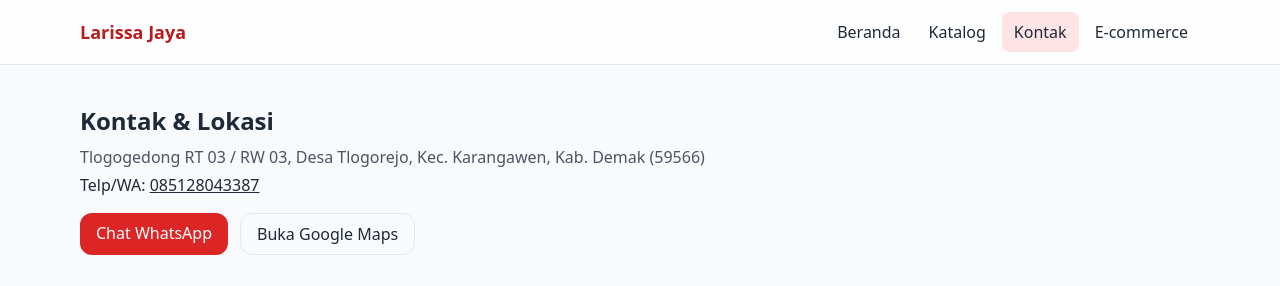
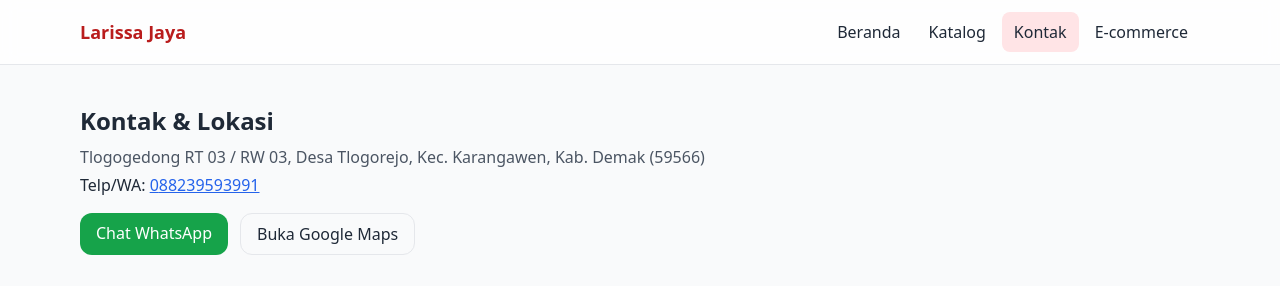
Before and after one commit to araorauwu/larissa-jaya-website, a React (Vite) app: page /kontak in a window 1280 px wide. Shown: the top 286 px of the page. Built offline with nearby package versions, Linux system fonts and the light colour scheme.

Commit message:
chore: update nomor WhatsApp toko

```diff
--- a/src/components/ProductCard.jsx
+++ b/src/components/ProductCard.jsx
@@ -9,7 +9,7 @@
         <h4 className="font-semibold">{item.name}</h4>
         <p className="text-sm text-gray-500 mt-1">{item.note}</p>
         <div className="mt-auto pt-3">
-          <WhatsAppButton message={msg} />
+          <WhatsAppButton text={`Tanya Produk`} />
         </div>
       </div>
     </div>
--- a/src/components/WhatsAppButton.jsx
+++ b/src/components/WhatsAppButton.jsx
@@ -1,14 +1,21 @@
 import { waLink } from '../utils/helpers'
 
-export default function WhatsAppButton({label='Pesan via WhatsApp', message='Halo, saya mau tanya produk', phone='6285128043387'}){
+export default function WhatsAppButton({ text = "Pesan via WhatsApp" }) {
+  const phone = "6285128043387"; // nomor toko format internasional
+
+  // Pesan otomatis (URL Encoded)
+  const message = encodeURIComponent("Halo kak, saya mau tanya tentang produk di Larissa Jaya 😊");
+
+  const waUrl = `https://wa.me/${phone}?text=${message}`;
+
   return (
     <a
-      href={waLink({phone, text: message})}
+      href={waUrl}
       target="_blank"
-      rel="noreferrer"
-      className="inline-flex items-center justify-center px-4 py-2 rounded-xl bg-brand-600 text-white hover:bg-brand-700 transition"
+      rel="noopener noreferrer"
+      className="bg-green-600 hover:bg-green-700 text-white font-medium px-4 py-2 rounded-xl inline-flex items-center"
     >
-      {label}
+      {text}
     </a>
-  )
+  );
 }
--- a/src/data/catalog.js
+++ b/src/data/catalog.js
@@ -1,12 +1,16 @@
 export const social = {
   tiktok: 'https://www.tiktok.com/@larissa_jayaa',
-  instagram: 'https://www.instagram.com/larissa_jaya?igsh=YnRmc2gzYnc5bDU2',
-  shopee: '#',      // nanti diganti kalau sudah punya
-  tokopedia: '#',   // nanti juga diganti kalau sudah punya
-  phone: '6285128043387', // format WA harus dimulai 62
+  instagram: 'https://www.instagram.com/larissa_jaya/',
+  shopee: '#',
+  tokopedia: '#',
+
+  // 👉 UBAH DI SINI
+  phone: '6288239593991',
+
   address: 'Tlogogedong RT 03 / RW 03, Desa Tlogorejo, Kec. Karangawen, Kab. Demak (59566)',
   maps: 'https://maps.app.goo.gl/XoKkfrtvte3UWpJc8'
 }
+
 
 
 export const categories = [
--- a/src/routes/Contact.jsx
+++ b/src/routes/Contact.jsx
@@ -1,21 +1,58 @@
 import { social } from '../data/catalog'
 
 export default function Contact(){
+
+  // ✅ Gunakan nomor dari data toko (social.phone)
+  const phone = social.phone;
+
+  // ✅ Pesan otomatis WhatsApp
+  const message = encodeURIComponent("Halo kak, saya mau tanya tentang produk di Larissa Jaya 😊");
+
+  // ✅ Link WA dengan pesan otomatis
+  const waUrl = `https://wa.me/${phone}?text=${message}`;
+
   return (
     <div className="container-narrow py-10">
       <h1 className="text-2xl font-bold">Kontak & Lokasi</h1>
+
       <p className="mt-2 text-gray-600">{social.address}</p>
-      <p className="mt-1">Telp/WA: <a className="underline" href={`https://wa.me/${social.phone}`} target="_blank" rel="noreferrer">0{social.phone.slice(2)}</a></p>
+
+      <p className="mt-1">
+        Telp/WA:{" "}
+        <a
+          className="underline text-blue-600"
+          href={waUrl}
+          target="_blank"
+          rel="noreferrer"
+        >
+          0{phone.slice(2)}
+        </a>
+      </p>
 
       <div className="mt-4 flex gap-3">
-        <a href={`https://wa.me/${social.phone}`} target="_blank" rel="noreferrer" className="px-4 py-2 rounded-xl bg-brand-600 text-white">Chat WhatsApp</a>
-        <a href={social.maps} target="_blank" rel="noreferrer" className="px-4 py-2 rounded-xl border">Buka Google Maps</a>
+        <a
+          href={waUrl}
+          target="_blank"
+          rel="noreferrer"
+          className="px-4 py-2 rounded-xl bg-green-600 text-white hover:bg-green-700 transition"
+        >
+          Chat WhatsApp
+        </a>
+
+        <a
+          href={social.maps}
+          target="_blank"
+          rel="noreferrer"
+          className="px-4 py-2 rounded-xl border hover:bg-gray-50 transition"
+        >
+          Buka Google Maps
+        </a>
       </div>
 
       <div className="mt-8 rounded-2xl overflow-hidden border bg-white aspect-video">
         <iframe
           title="Larissa Jaya Map"
-          src="https://www.google.com/maps?q=Larissa%20Jaya%20Tlogorejo%20Karangawen%20Demak&output=embed"
+          src={`${social.maps}&output=embed`}
           className="w-full h-full"
           loading="lazy"
         ></iframe>
```
